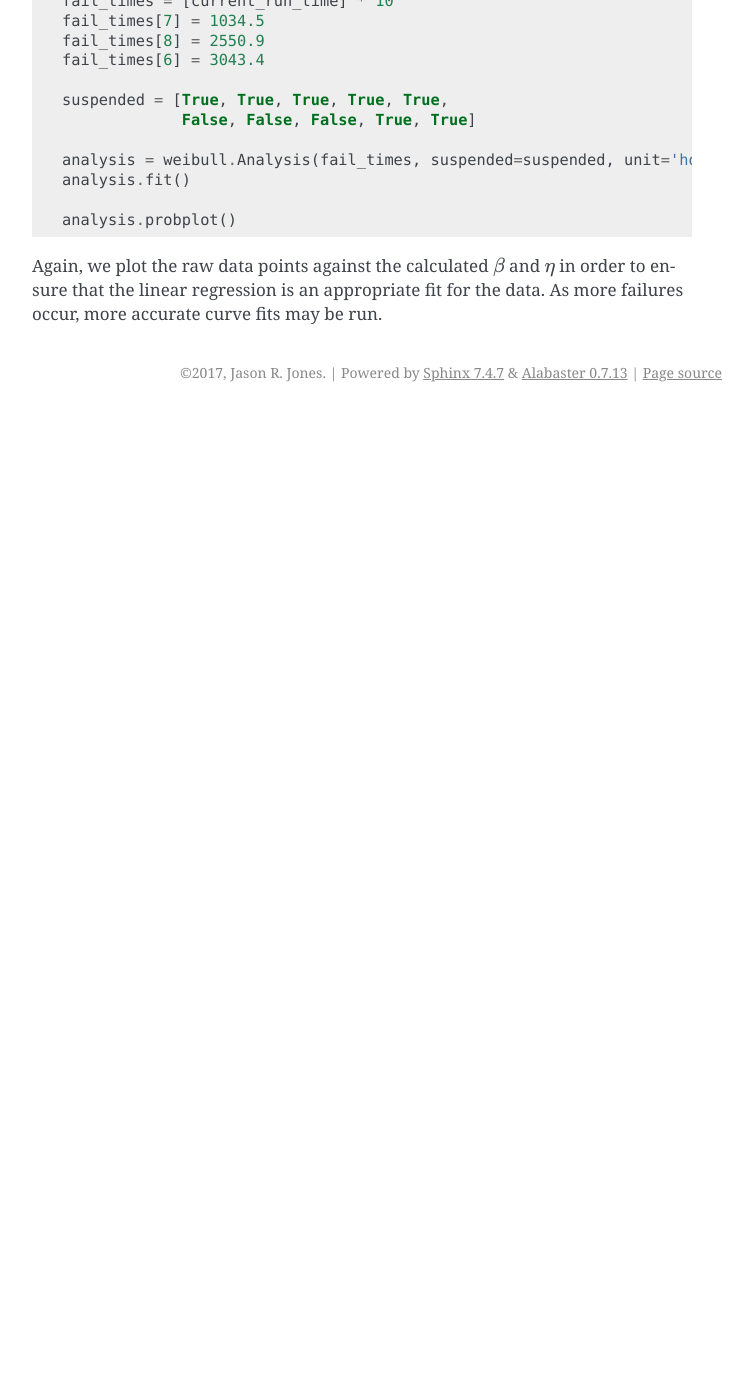
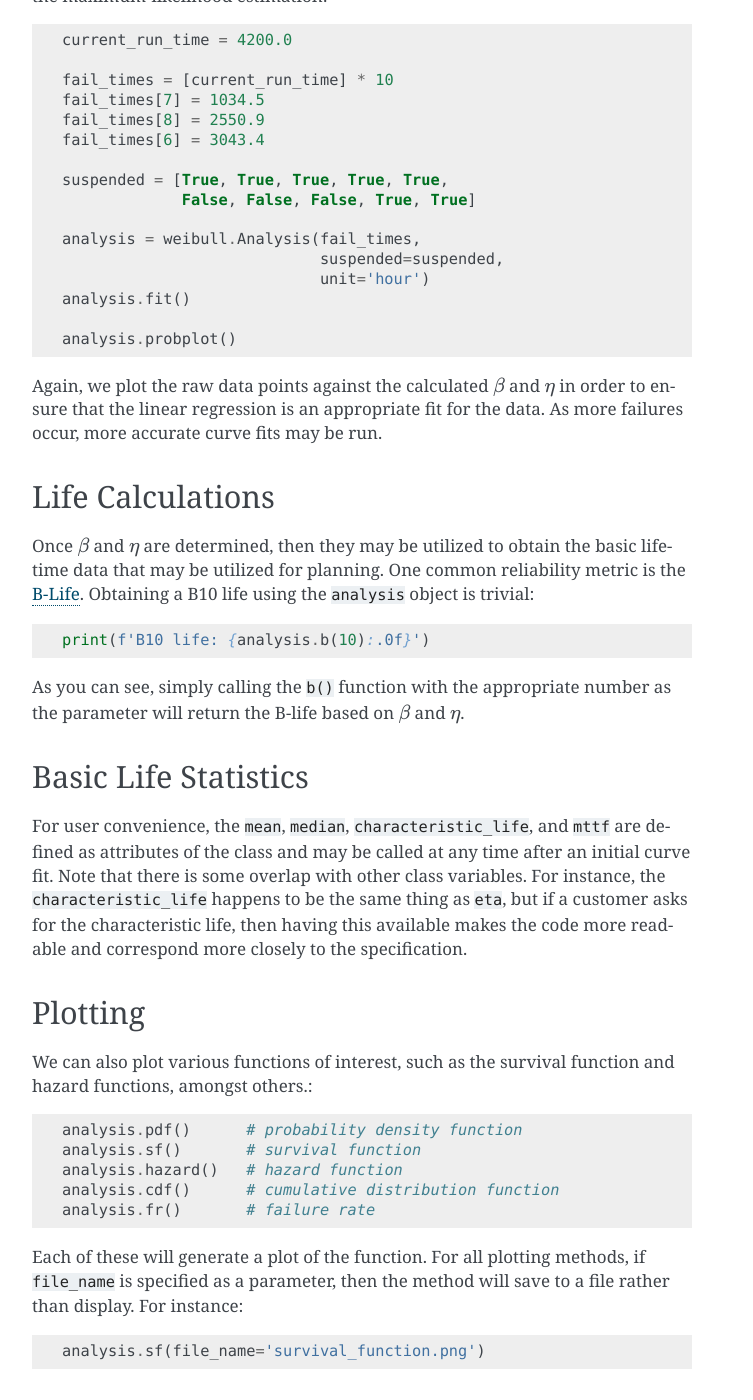
Before and after one commit to slightlynybbled/weibull, a Sphinx documentation site: the page built from docs/examples.rst, in a window 1280 px wide and 1400 px high, scrolled down 1351 px. Shown: the whole window, without its empty margins (388-1141 px from the left). Built offline with Sphinx 7.4.7, drawn with Linux system fonts in a browser that asks for light colours; before the commit the page ends 1763 px from its top, so only the background shows below that; some of the changed text lies outside the part shown.

Commit message:
Fleshing out examples pages so that the class documentation may be somewhat more focused.

```diff
--- a/docs/examples.rst
+++ b/docs/examples.rst
@@ -32,16 +29,19 @@ In this example, we will take a complete set of failure data that has no censors
 
 
     # this is where the actual analysis and curve fitting occur
-    analysis = weibull.Analysis(fail_times, unit='hour')
+    analysis = weibull.Analysis(fail_times,
+                                unit='hour')
     analysis.fit(method='mle')
 
     analysis.probplot()
+
+In this example, we chose to use the Maximum Likelihood Estimation method of estimating :math:`\beta` and :math:`\eta`, which is shown in the ``analysis.fit(method='mle)`` line.  If the ``fit()`` method were called with no parameters, it would - by default - have used linear regression.
 
 By examining the probability plot, we can visually determine if the :math:`\beta` and :math:`\eta` are appropriately calculated.
 
 By specifying a file name, the probability plot can be saved to a file ``analysis.probplot(file_name='prob.png')``.  This is optional, of course, and not required.
 
-Example 2: Right-Censored Data
+Example 3: Right-Censored Data
 ******************************
 
 Often, it is necessary to use only the smallest amount of data in order to calculate the values for :math:`\beta` and :math:`\eta`.  For instance, a long-running test might have 10 units on the test bench, but only 3 of them have failed.  When the data is so small, the default linear regression fit method is probably going to yield better results than the maximum-likelihood estimation::
@@ -56,9 +56,40 @@ Often, it is necessary to use only the smallest amount of data in order to calcu
     suspended = [True, True, True, True, True,
                  False, False, False, True, True]
 
-    analysis = weibull.Analysis(fail_times, suspended=suspended, unit='hour')
+    analysis = weibull.Analysis(fail_times,
+                                suspended=suspended,
+                                unit='hour')
     analysis.fit()
 
     analysis.probplot()
 
 Again, we plot the raw data points against the calculated :math:`\beta` and :math:`\eta` in order to ensure that the linear regression is an appropriate fit for the data.  As more failures occur, more accurate curve fits may be run.
+
+Life Calculations
+^^^^^^^^^^^^^^^^^
+
+Once :math:`\beta` and :math:`\eta` are determined, then they may be utilized to obtain the basic lifetime data that may be utilized for planning.  One common reliability metric is the :ref:`b-life`.  Obtaining a B10 life using the ``analysis`` object is trivial::
+
+    print(f'B10 life: {analysis.b(10):.0f}')
+
+As you can see, simply calling the ``b()`` function with the appropriate number as the parameter will return the B-life based on :math:`\beta` and :math:`\eta`.
+
+Basic Life Statistics
+^^^^^^^^^^^^^^^^^^^^^
+
+For user convenience, the ``mean``, ``median``, ``characteristic_life``, and ``mttf`` are defined as attributes of the class and may be called at any time after an initial curve fit.  Note that there is some overlap with other class variables.  For instance, the ``characteristic_life`` happens to be the same thing as ``eta``, but if a customer asks for the characteristic life, then having this available makes the code more readable and correspond more closely to the specification.
+
+Plotting
+^^^^^^^^
+
+We can also plot various functions of interest, such as the survival function and hazard functions, amongst others.::
+
+    analysis.pdf()      # probability density function
+    analysis.sf()       # survival function
+    analysis.hazard()   # hazard function
+    analysis.cdf()      # cumulative distribution function
+    analysis.fr()       # failure rate
+
+Each of these will generate a plot of the function.  For all plotting methods, if ``file_name`` is specified as a parameter, then the method will save to a file rather than display.  For instance::
+
+    analysis.sf(file_name='survival_function.png')
```
Also changed, not shown: other parts of docs/examples.rst (+1 -4 lines), docs/analysis.rst (+0 -34 lines).
